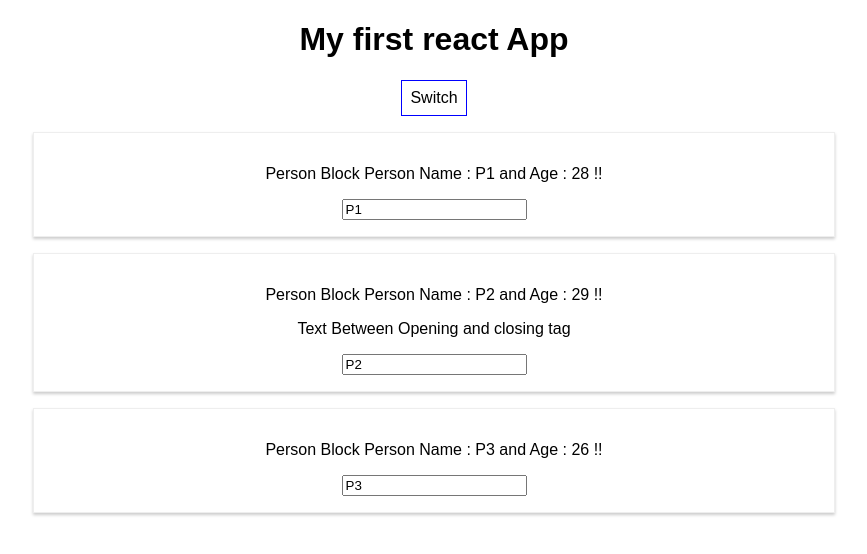
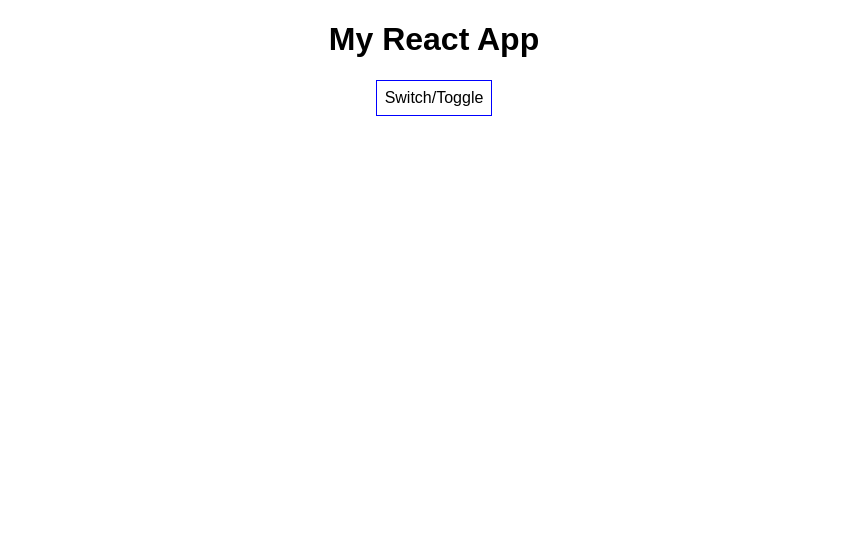
Before and after one commit to vikasgourishetty/firstreactvikas, a React (Create React App) app: page / in a window 1280 px wide. Shown: the top 554 px of the page, without its empty margins (206-1073 px from the left). Built offline with nearby package versions, Linux system fonts and the light colour scheme.

Commit message:
Making APP Dynamic - Render Content Dynamically

```diff
--- a/src/App.js
+++ b/src/App.js
@@ -10,7 +10,8 @@ class App extends Component {
       {name: 'P2', age: 29},
       {name: 'P3', age: 26}
     ],
-    otherState: 'some other state'
+    otherState: 'some other state',
+    showPersons: false
   }
 
   switchNameHandler = (newName) =>{
@@ -32,6 +33,12 @@ class App extends Component {
                 });
   }
 
+  togglePersonsHandler = () => {
+    const doesShow = this.state.showPersons;
+    this.setState({showPersons: !doesShow});
+  }
+
+
   render() {
 
     const style = {
@@ -42,11 +49,13 @@ class App extends Component {
       cursor: 'pointer'
     }
 
-
     return (
       <div className="App">
-        <h1> My first react App</h1>
-        <button style={style} onClick={this.switchNameHandler.bind(this,'P1')} > Switch </button>
+        <h1> My React App</h1>
+        <button style={style} onClick={this.togglePersonsHandler} > Switch/Toggle </button>
+        {
+          this.state.showPersons ?
+            <div>
               <Person name={this.state.persons[0].name}
                       age={this.state.persons[0].age}/>
               <Person name={this.state.persons[1].name}
@@ -55,6 +64,8 @@ class App extends Component {
                       change={this.nameChangeHandler}> Text Between Opening and closing tag </Person>
               <Person name={this.state.persons[2].name}
                       age={this.state.persons[2].age}/>
+            </div> : null
+        }
       </div>
     );
 
```
Lines whose indentation alone changed are shown as unchanged.
